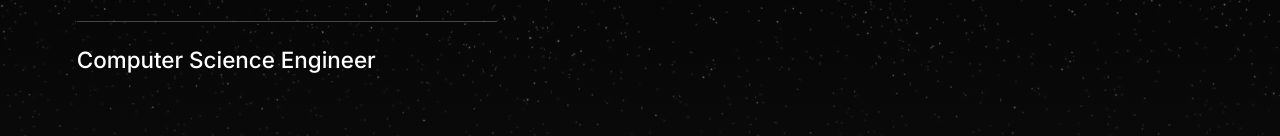
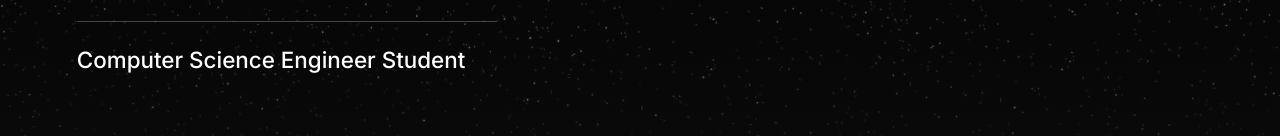
Before and after one commit to jerorgb/JeroRestrepoCV, a plain HTML site: page index.html in a window 1280 px wide. Shown: the part 425-561 px from the top of the page. Drawn offline with Linux system fonts and the light colour scheme.

Commit message:
Update index.html

```diff
--- a/index.html
+++ b/index.html
@@ -28,7 +28,7 @@
   <div class="hero-inner">
     <h1>Jeronimo Restrepo G.</h1>
     <div class="hero-rule"></div>
-    <p>Computer Science Engineer</p>
+    <p>Computer Science Engineer Student</p>
   </div>
 </section>
 
@@ -275,7 +275,7 @@
     </div>
     <div class="contact-details">
       <p class="contact-name">Jero<br><span>Restrepo</span></p>
-      <p class="contact-role">Computer Science Engineering</p>
+      <p class="contact-role">Computer Science Engineer Student</p>
       <div class="contact-rule"></div>
       <a href="tel:+573218457812" class="contact-line">
         <svg viewBox="0 0 24 24" aria-hidden="true"><path d="M6.6 2.8 9.4 2c.7-.2 1.4.2 1.6.9l1.2 3.5c.2.6 0 1.2-.5 1.6l-1.8 1.4a14.7 14.7 0 0 0 6.1 6.1l1.4-1.8c.4-.5 1-.7 1.6-.5l3.5 1.2c.7.2 1.1.9.9 1.6l-.8 2.8c-.2.8-1 1.3-1.8 1.2C10.1 18.8 5.2 13.9 5.4 4.6c.1-.8.5-1.6 1.2-1.8Z"/></svg>
```
